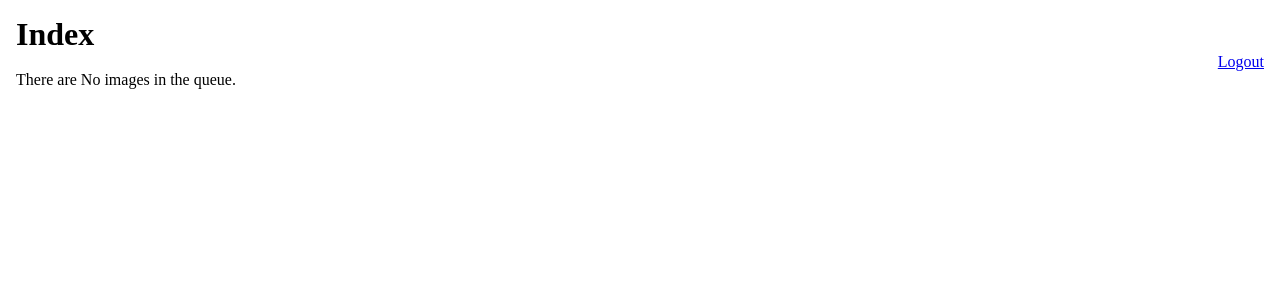
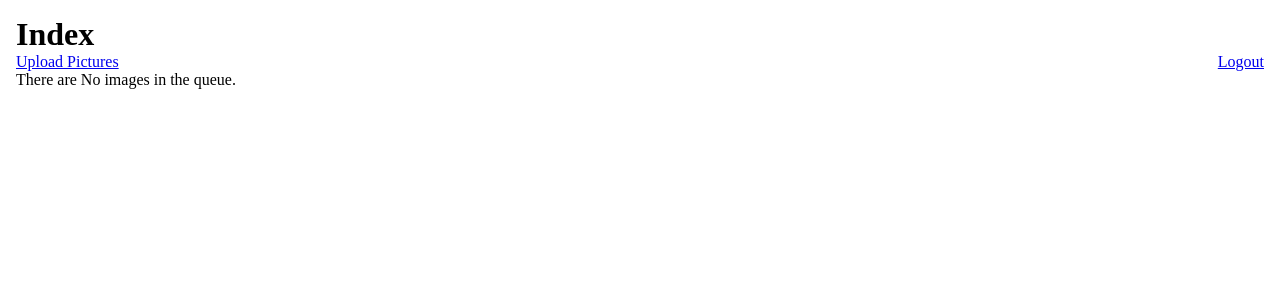
Before and after one commit to Wribbe/project-athens, a Flask app: page / in a window 1280 px wide. Shown: the top 300 px of the page. Run offline with Flask 2, Linux system fonts and the light colour scheme; the visitor is signed in with stand-in values (Sample User, id 1).

Commit message:
Scaffolding for upload endpoint

```diff
--- a/athens/app.py
+++ b/athens/app.py
@@ -90,6 +90,11 @@ def image_queue(num):
     return render_template('queue.html', num=num)
 
 
+@app.route('/upload', methods=["GET","POST"])
+def upload():
+    return render_template('upload.html')
+
+
 @public
 @app.route('/test/generate/<int:num>')
 def test_generate(num=30):
--- a/athens/templates/base.html
+++ b/athens/templates/base.html
@@ -13,6 +13,7 @@
             </header>
             <nav>
                 {% if 'user' in session %}
+                    <a href="{{ url_for('upload') }}">Upload Pictures</a>
                     <div class="spanner"></div>
                     <a href="{{ url_for('logout') }}">Logout</a>
                 {% endif %}
```
Also changed, not shown: athens/templates/upload.html (added, +10 -0 lines).
